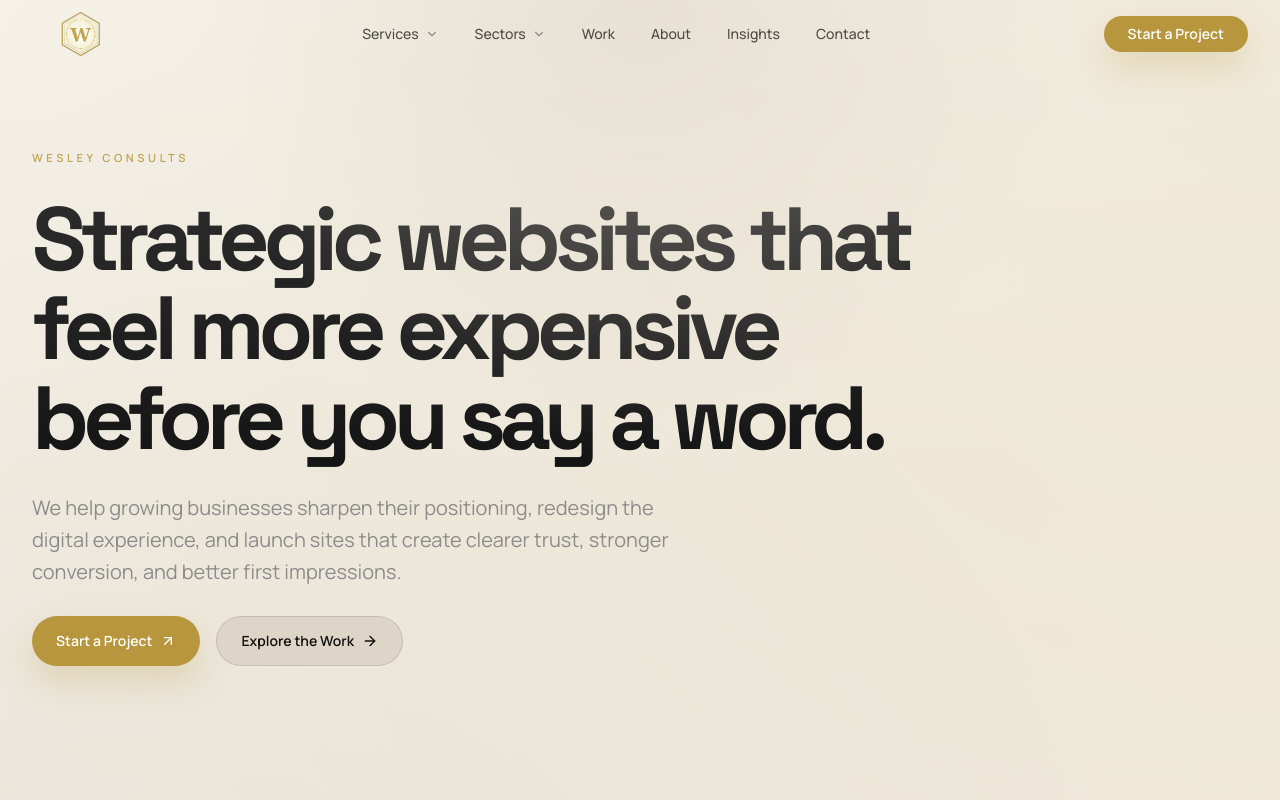
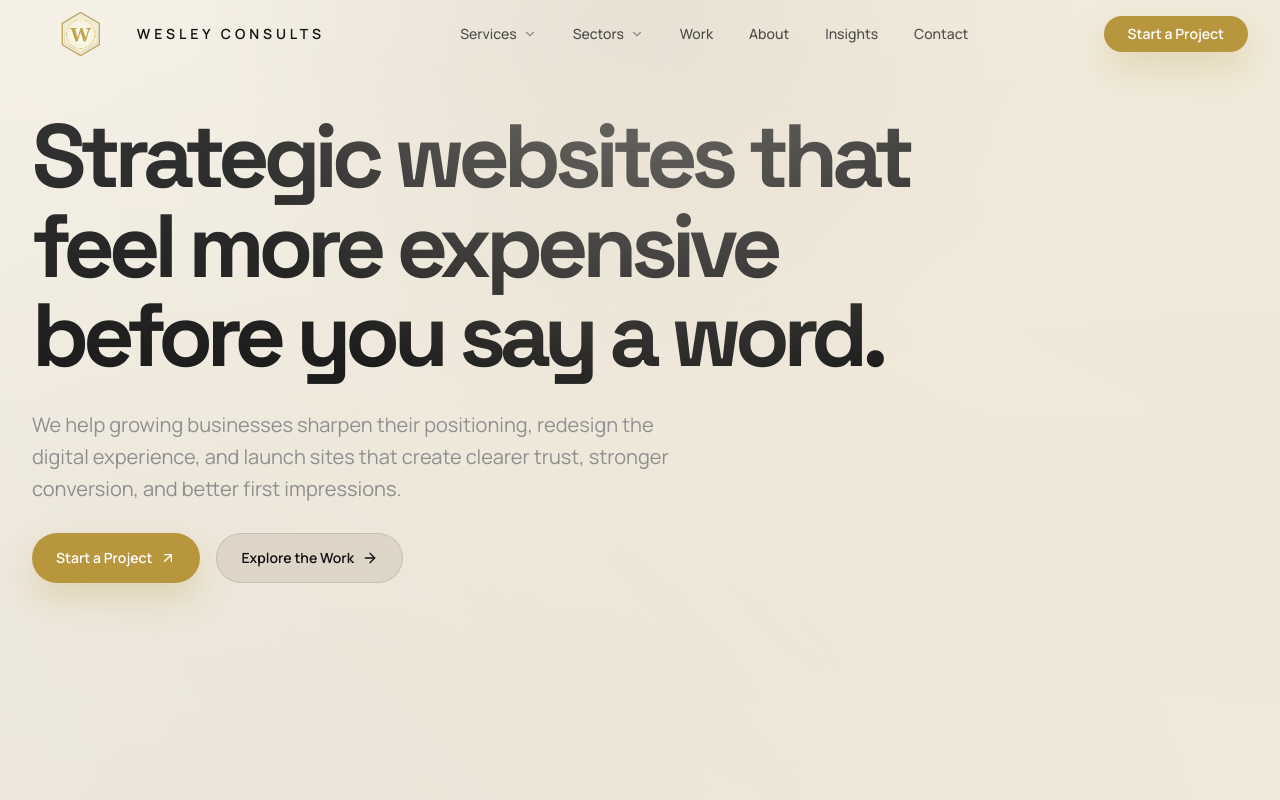
Before and after one commit to edwinidan/WesleyConsults, a React (Vite) app: page / in a window 1280 px wide. Shown: the top 800 px of the page. Built offline with nearby package versions, Linux system fonts and the light colour scheme.

Commit message:
Refine header branding and page spacing

```diff
--- a/src/components/Layout.tsx
+++ b/src/components/Layout.tsx
@@ -13,7 +13,7 @@ export default function Layout({ children }: LayoutProps) {
       <Navbar />
       <motion.main
         animate={{ opacity: 1 }}
-        className="relative flex-grow pt-24"
+        className="relative flex-grow pt-16"
         initial={{ opacity: 0 }}
         transition={{ duration: 0.35 }}
       >
--- a/src/components/Navbar.tsx
+++ b/src/components/Navbar.tsx
@@ -49,6 +49,9 @@ export default function Navbar() {
               className="h-11 w-auto md:h-[3.3rem] flex-shrink-0 object-contain"
               src="/wesleylogo.png"
             />
+            <span className="text-sm font-semibold uppercase tracking-[0.28em] text-ink">
+              Wesley Consults
+            </span>
           </Link>
 
           {/* Desktop nav links */}
--- a/src/pages/Home.tsx
+++ b/src/pages/Home.tsx
@@ -25,14 +25,7 @@ export default function Home() {
         <div className="shell-container">
           <div className="flex flex-col justify-center pt-2 md:pt-4 pb-10">
             <div className="space-y-7">
-              <motion.span
-                animate={{ opacity: 1, y: 0 }}
-                className="eyebrow inline-block"
-                initial={{ opacity: 0, y: 12 }}
-                transition={{ duration: 0.45 }}
-              >
-                Wesley Consults
-              </motion.span>
+
               <motion.h1
                 animate={{ opacity: 1, y: 0 }}
                 className="max-w-4xl text-6xl font-semibold tracking-[-0.07em] text-ink sm:text-7xl lg:text-[5.6rem]"
```
